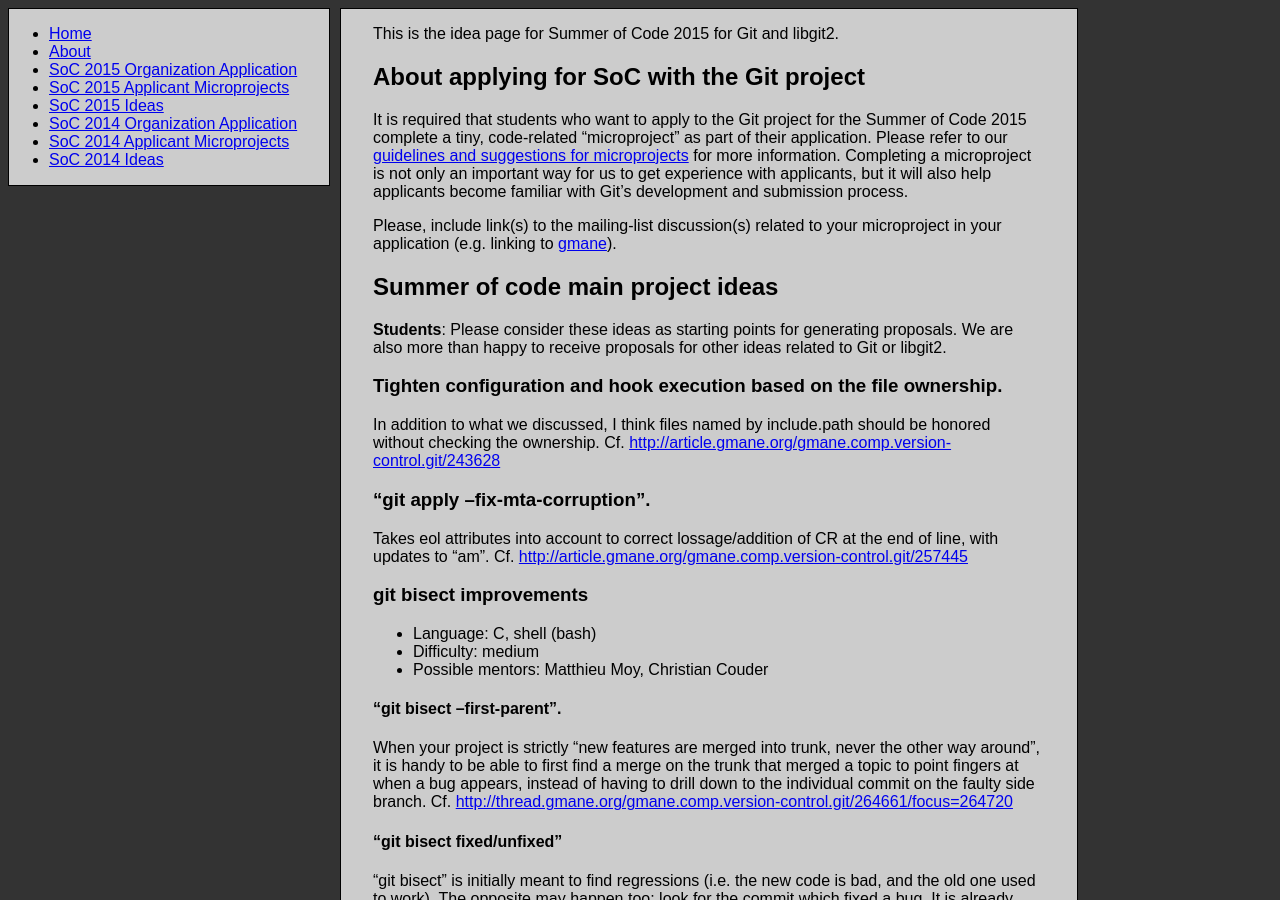
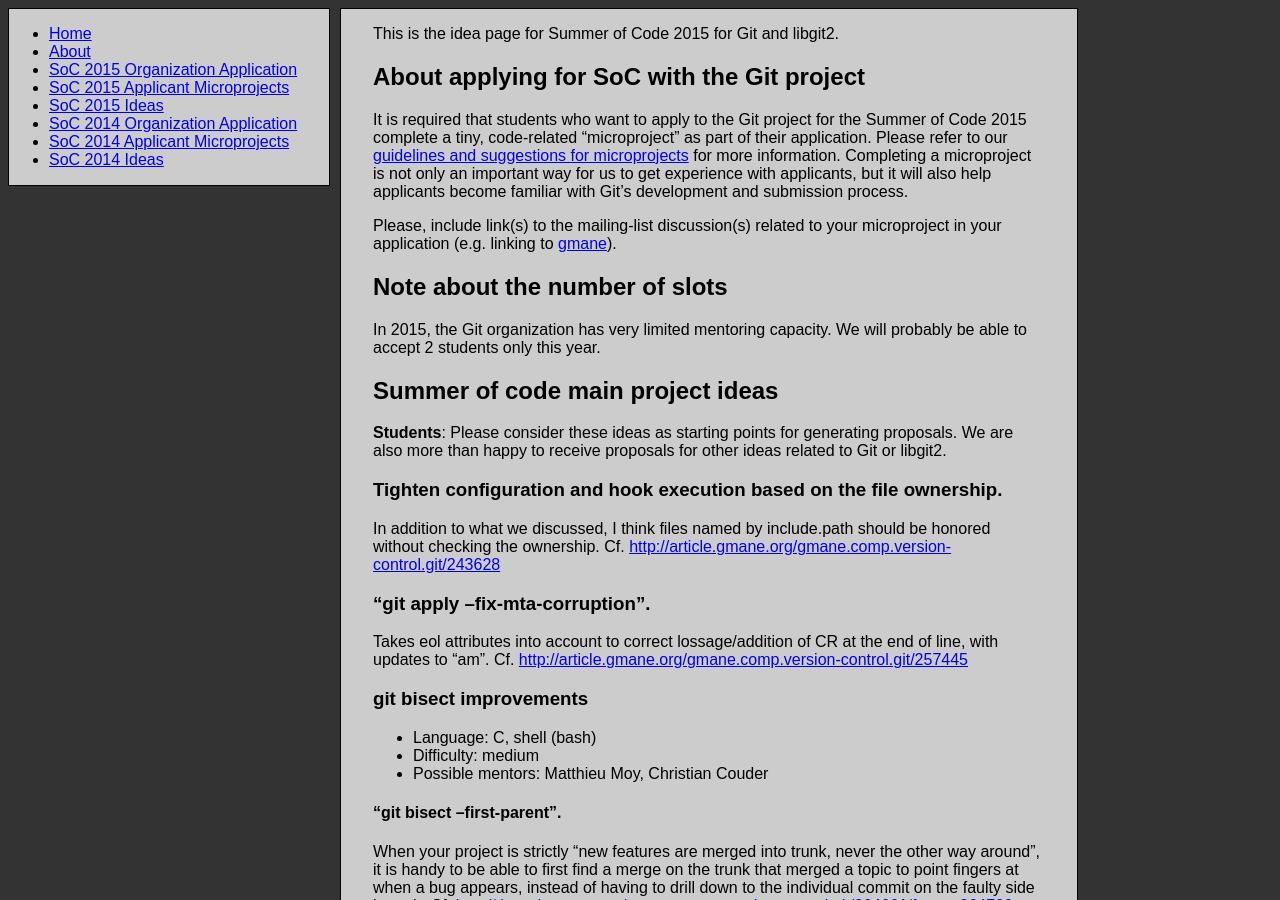
Before and after one commit to git/git.github.io, a Jekyll site: the page built from SoC-2015-Ideas.md, in a window 1280 px wide and 900 px high. Built offline with Jekyll 4.4.1, drawn with Linux system fonts in a browser that asks for light colours; Markdown is read by kramdown in place of the engine named in the settings.

Commit message:
Disclaimer about the number of slots.
This is debatable, but this may discourrage students who picked Git more
or less at random. If I read
https://code.google.com/p/google-summer-of-code/wiki/ProgramStatistics
correctly, the average number of slots per organization is closer to 10
than 2, hence students have better chance to get accepted in other
organizations.

OTOH, 2 slots is not so much worse than the 3 we had last year. And now
that Dscho is volunteer to mentor a GSoC too, we may actually end up
accepting 3 students.

```diff
--- a/SoC-2015-Ideas.md
+++ b/SoC-2015-Ideas.md
@@ -19,6 +19,11 @@
 Please, include link(s) to the mailing-list discussion(s) related to
 your microproject in your application (e.g. linking to
 [gmane](http://news.gmane.org/gmane.comp.version-control.git)).
+
+## Note about the number of slots
+
+In 2015, the Git organization has very limited mentoring capacity.
+We will probably be able to accept 2 students only this year.
 
 ## Summer of code main project ideas
 
```
